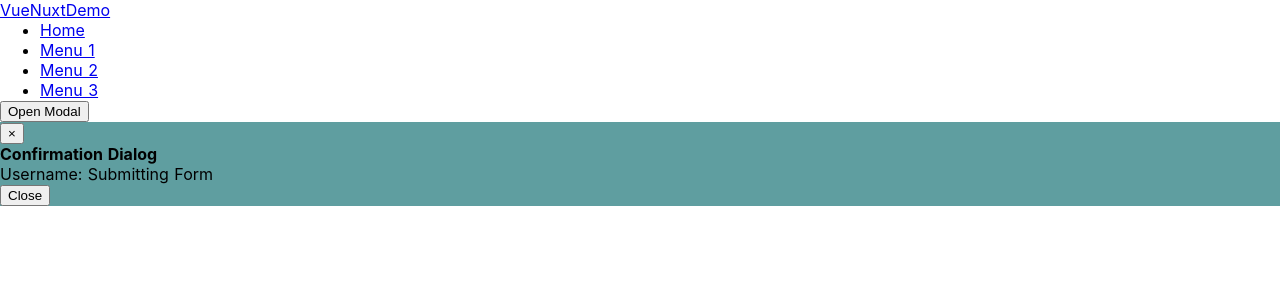
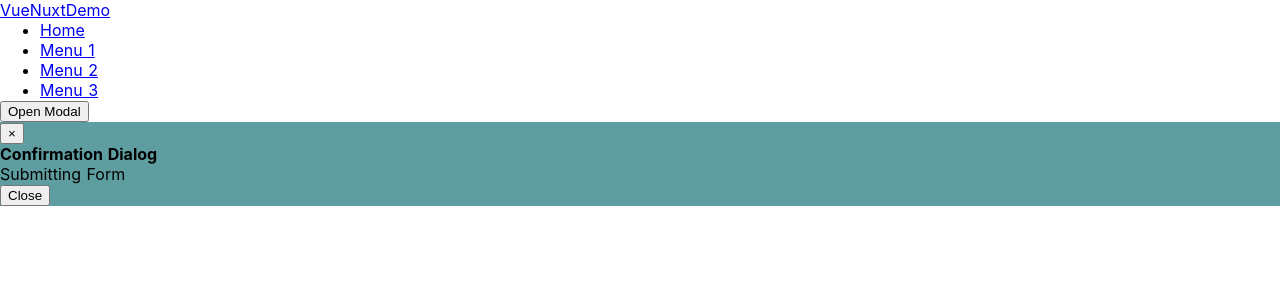
Before and after one commit to luckysher/VueNuxtDemo, a Nuxt app: page / in a window 1280 px wide. Shown: the top 300 px of the page. Built offline with nearby package versions, Linux system fonts and the light colour scheme.

Commit message:
fixed issue with modal

```diff
--- a/components/Modal.vue
+++ b/components/Modal.vue
@@ -9,7 +9,7 @@
           <h4 class="modal-title">{{ modalHeading }}</h4>
         </div>
         <div class="modal-body">
-          <p>Username:  {{ content }}</p>
+          <p>{{ content }}</p>
         </div>
         <div class="modal-footer">
           <button type="button" class="btn btn-default" data-dismiss="modal">Close</button>
```
